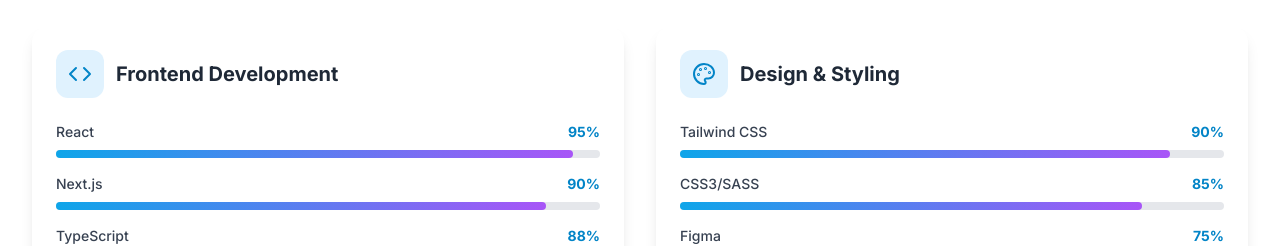
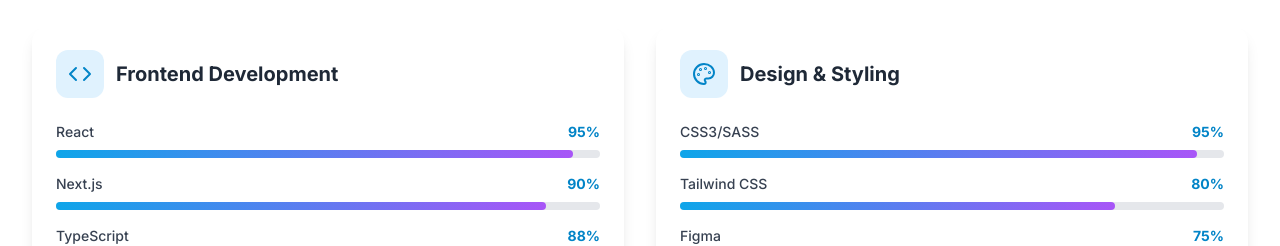
Before and after one commit to tonidobrinski/Portfolio, a Next.js app: page / in a window 1280 px wide. Shown: the part 2700-2946 px from the top of the page. Built offline with nearby package versions, Linux system fonts and the light colour scheme.

Commit message:
adjust skills section

```diff
--- a/components/Skills.tsx
+++ b/components/Skills.tsx
@@ -46,8 +46,8 @@
       icon: Palette,
       title: 'Design & Styling',
       skills: [
-        { name: 'Tailwind CSS', level: 90 },
-        { name: 'CSS3/SASS', level: 85 },
+        { name: 'CSS3/SASS', level: 95 },
+        { name: 'Tailwind CSS', level: 80 },
         { name: 'Figma', level: 75 },
         { name: 'Responsive Design', level: 92 },
         { name: 'UI/UX Principles', level: 80 },
```
